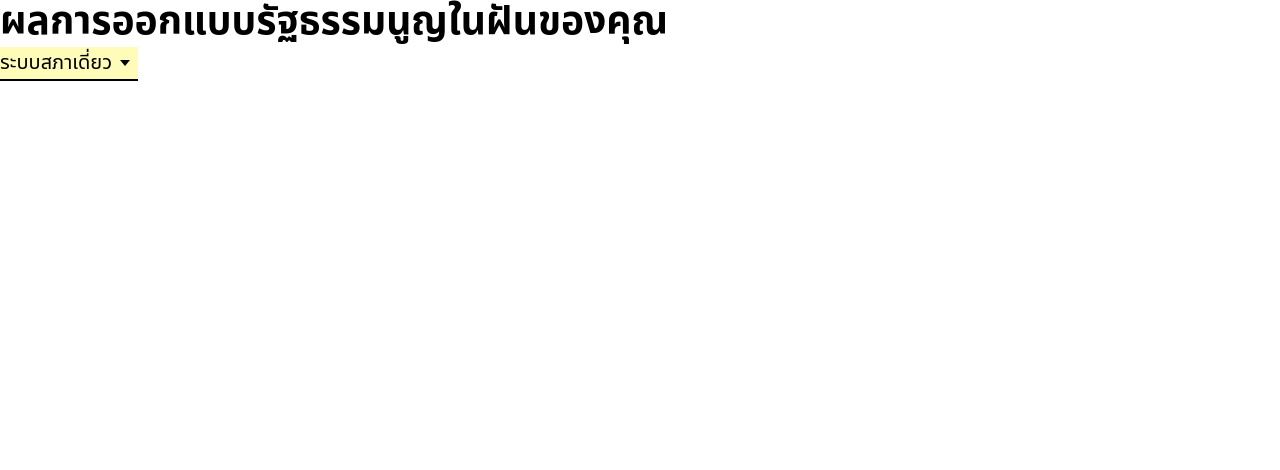
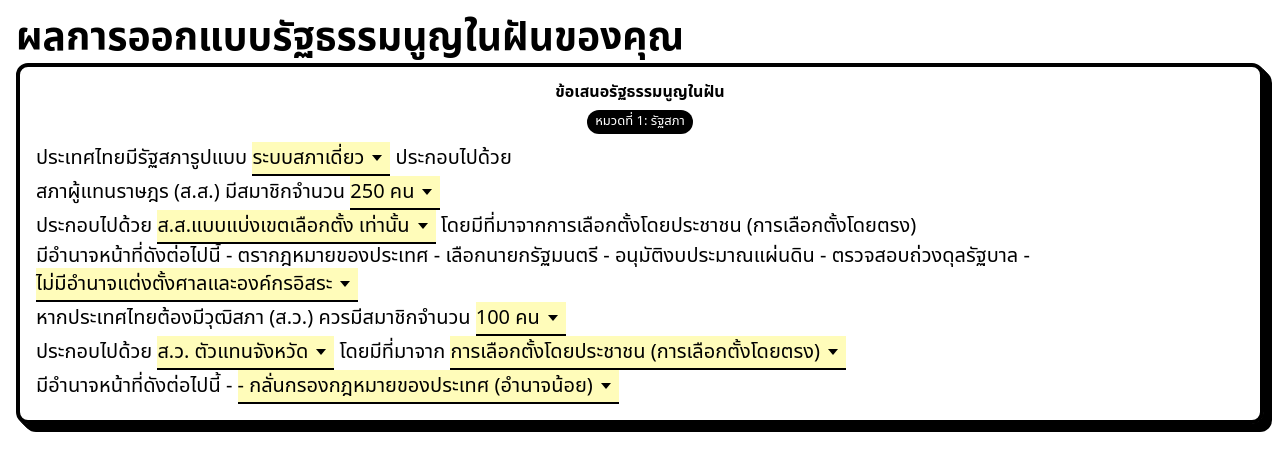
Before and after one commit to wevisdemo/conlab, a Next.js app: page /topics/1/result in a window 1280 px wide. Shown: the top 470 px of the page. Built offline with nearby package versions, Linux system fonts and the light colour scheme.

Commit message:
Add result summary

```diff
--- a/components/result/dropdown.tsx
+++ b/components/result/dropdown.tsx
@@ -17,7 +17,7 @@ const Dropdown: FunctionComponent<DropdownProps> = ({
   return (
     <>
       <button
-        className="flex flex-row items-center bg-yellow-150 py-1 border-b-2 border-black"
+        className="inline-flex flex-row items-center bg-yellow-150 py-1 border-b-2 border-black"
         onClick={() => setIsOptionsOpened(true)}
       >
         {selectedOption.title}
--- /dev/null
+++ b/components/result/result-summery.tsx
@@ -0,0 +1,62 @@
+import { FunctionComponent } from 'react';
+import ReactMarkdown from 'react-markdown';
+import { Result, ResultOption } from '../../data/topics';
+import Card from '../card';
+import Pill from '../pill';
+import Dropdown from './dropdown';
+
+type ResultSummaryProps = {
+  topicNumber: number;
+  shortTitle: string;
+  resultTextMarkdown: string;
+  results: Result[];
+  selectedOptions: ResultOption[];
+  onChange: (options: ResultOption[]) => void;
+};
+
+const ResultSummary: FunctionComponent<ResultSummaryProps> = ({
+  topicNumber,
+  shortTitle,
+  resultTextMarkdown,
+  results,
+  selectedOptions,
+  onChange,
+}) => {
+  const renderDropdown: FunctionComponent = ({ children }) => {
+    const resultIndex = results.findIndex(({ id }) => id === +(children || ''));
+
+    return (
+      <Dropdown
+        options={results[resultIndex].options}
+        selectedOption={selectedOptions[resultIndex]}
+        onChange={(option) =>
+          onChange([
+            ...selectedOptions.slice(0, resultIndex),
+            option,
+            ...selectedOptions.slice(resultIndex + 1),
+          ])
+        }
+      />
+    );
+  };
+
+  return (
+    <Card className="flex flex-col items-center space-y-2">
+      <h3 className="text-body-2 font-black">ข้อเสนอรัฐธรรมนูญในฝัน</h3>
+      <Pill className="text-small-1">
+        หมวดที่ {topicNumber}: {shortTitle}
+      </Pill>
+      <div>
+        <ReactMarkdown
+          components={{
+            code: renderDropdown,
+          }}
+        >
+          {resultTextMarkdown}
+        </ReactMarkdown>
+      </div>
+    </Card>
+  );
+};
+
+export default ResultSummary;
--- a/package.json
+++ b/package.json
@@ -11,7 +11,8 @@
   "dependencies": {
     "next": "11.0.1",
     "react": "17.0.2",
-    "react-dom": "17.0.2"
+    "react-dom": "17.0.2",
+    "react-markdown": "^6.0.2"
   },
   "devDependencies": {
     "@types/node-fetch": "^2.5.11",
--- a/pages/topics/[topicNumber]/result.tsx
+++ b/pages/topics/[topicNumber]/result.tsx
@@ -1,19 +1,22 @@
 import { useState } from 'react';
-import Dropdown from '../../../components/result/dropdown';
+import ResultSummary from '../../../components/result/result-summery';
 import topics from '../../../data/topics';
 
 const Result = () => {
-  const [selectedOption, setSelectedOption] = useState(
-    topics[0].results[0].options[0]
+  const [selectedOptions, setSelectedOptions] = useState(
+    topics[0].results.map(({ options }) => options[0])
   );
 
   return (
-    <div>
+    <div className="p-4">
       <h1 className="text-large-2">ผลการออกแบบรัฐธรรมนูญในฝันของคุณ</h1>
-      <Dropdown
-        options={topics[0].results[0].options}
-        selectedOption={selectedOption}
-        onChange={(option) => setSelectedOption(option)}
+      <ResultSummary
+        topicNumber={topics[0].topicNumber}
+        shortTitle={topics[0].shortTitle}
+        resultTextMarkdown={topics[0].resultTextMarkdown}
+        results={topics[0].results}
+        selectedOptions={selectedOptions}
+        onChange={setSelectedOptions}
       />
     </div>
   );
```
Also changed, not shown: 1 other file (tests, documents, lock files or other folders).
